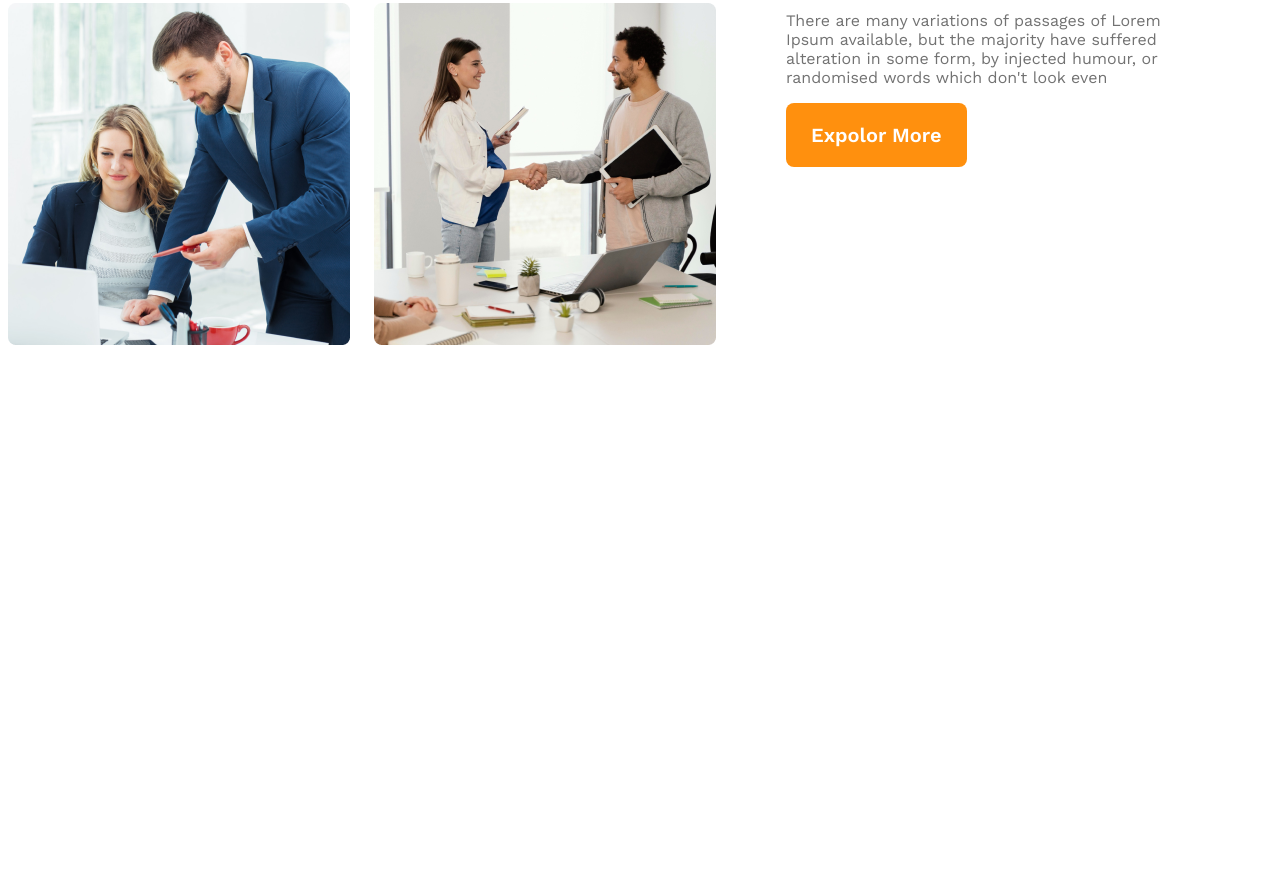
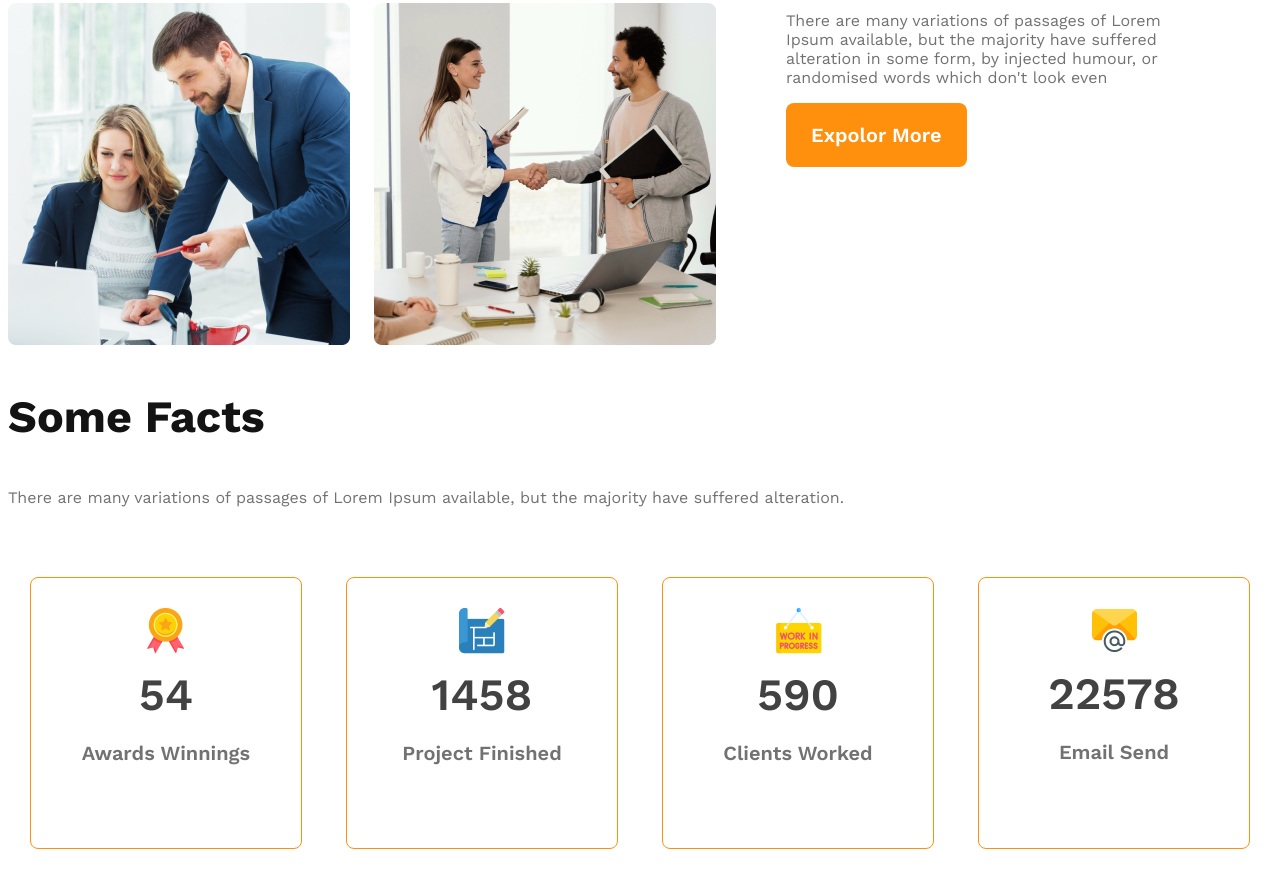
Before and after one commit to RaisulIslamJishan/g3-archiects-website, a plain HTML site: page index.html in a window 1280 px wide. Shown: the part 1454-2341 px from the top of the page. Before the commit the page ends 1869 px from the top, so only its background shows below. Drawn offline with nearby package versions, Linux system fonts and the light colour scheme.

Commit message:
facts container created

```diff
--- a/index.html
+++ b/index.html
@@ -51,6 +51,48 @@
 
             </div>
         </section>
+         <!-- team-section end -->
+
+        <!-- feature section- start -->
+        <section class="feature-section">
+
+        </section>
+        <!-- feature section- end -->
+
+        <!-- facts section- start -->
+        <section class="facts-section">
+            <h3 class="nav-title">Some Facts</h3>
+
+            <p class="text-light-gray">There are many variations of passages of Lorem Ipsum available, but the majority have suffered alteration.</p>
+
+            <div class="facts-card-cointainer">
+                <!-- .card*4>img+h2.card-stats+p.card-title -->
+                <div class="card">
+                    <img src="images/icons/ribon.png" alt="">
+                    <h2 class="card-stats">54</h2>
+                    <p class="card-title">Awards Winnings</p>
+                </div>
+                <div class="card">
+                    <img src="images/icons/projects.png" alt="">
+                    <h2 class="card-stats">1458</h2>
+                    <p class="card-title">Project Finished</p>
+                </div>
+                <div class="card">
+                    <img src="images/icons/customers.png" alt="">
+                    <h2 class="card-stats">590</h2>
+                    <p class="card-title">Clients Worked</p>
+                </div>
+                <div class="card">
+                    <img src="images/icons/email.png" alt="">
+                    <h2 class="card-stats">22578</h2>
+                    <p class="card-title">Email Send</p>
+                </div>
+
+            </div>
+
+        </section>
+
+
 
 
     </main>
--- a/styls/arechiects.css
+++ b/styls/arechiects.css
@@ -123,6 +123,95 @@ main{
     font-weight: 700;
 }
 
+/* facts section start */
+.facts-card-cointainer{
+    display: flex;
+    justify-content: space-around;
+    text-align: center;
+    margin-top: 70px;
+
+
+}
+
+.facts-card-cointainer .card{
+    border-radius: 8px;
+    border: 1px solid #FF900E;
+    padding: 30px;
+    height: 210px;
+    width: 210px;
+
+}
+.facts-card-cointainer .card-stats{
+    font-size: 2.8rem;
+    color: #424242;
+    font-weight: 600;
+    margin-bottom: 5px;
+    margin-top: 10px;
+
+}
+.facts-card-cointainer .card-title{
+    color:#727272;
+    font-size: 1.25rem;
+    font-weight: 600;
+}
+
+
+
+
+
+
+
+
+
+
+
+
+
+
+
+
+
+
+
+
+
+
+
+
+
+
+
+
+
+
+
+
+
+
+
+
+
+
+
+
+
+
+
+
+
+
+
+
+
+
+
+
+
+
+
+
+
+
 
 
 
```
